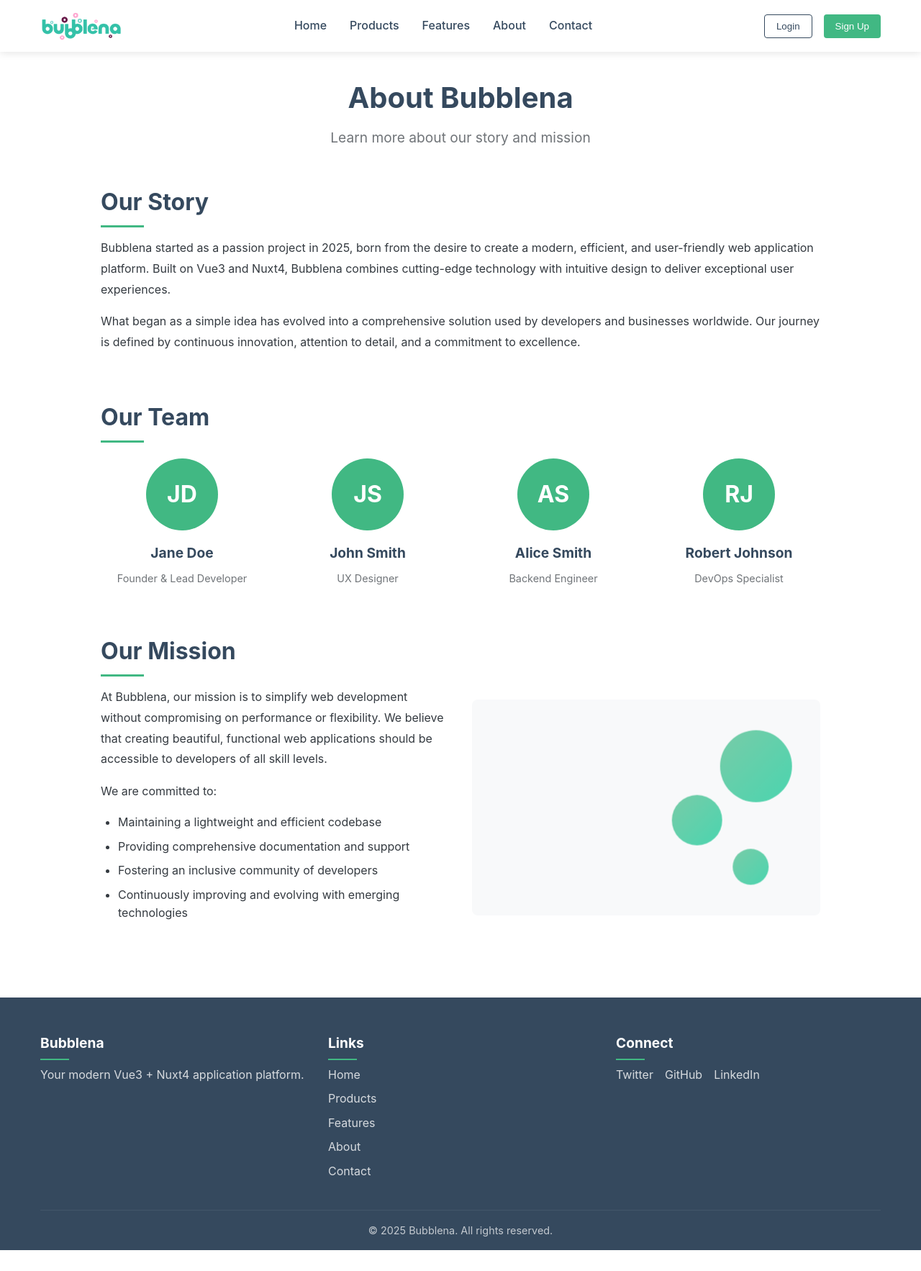
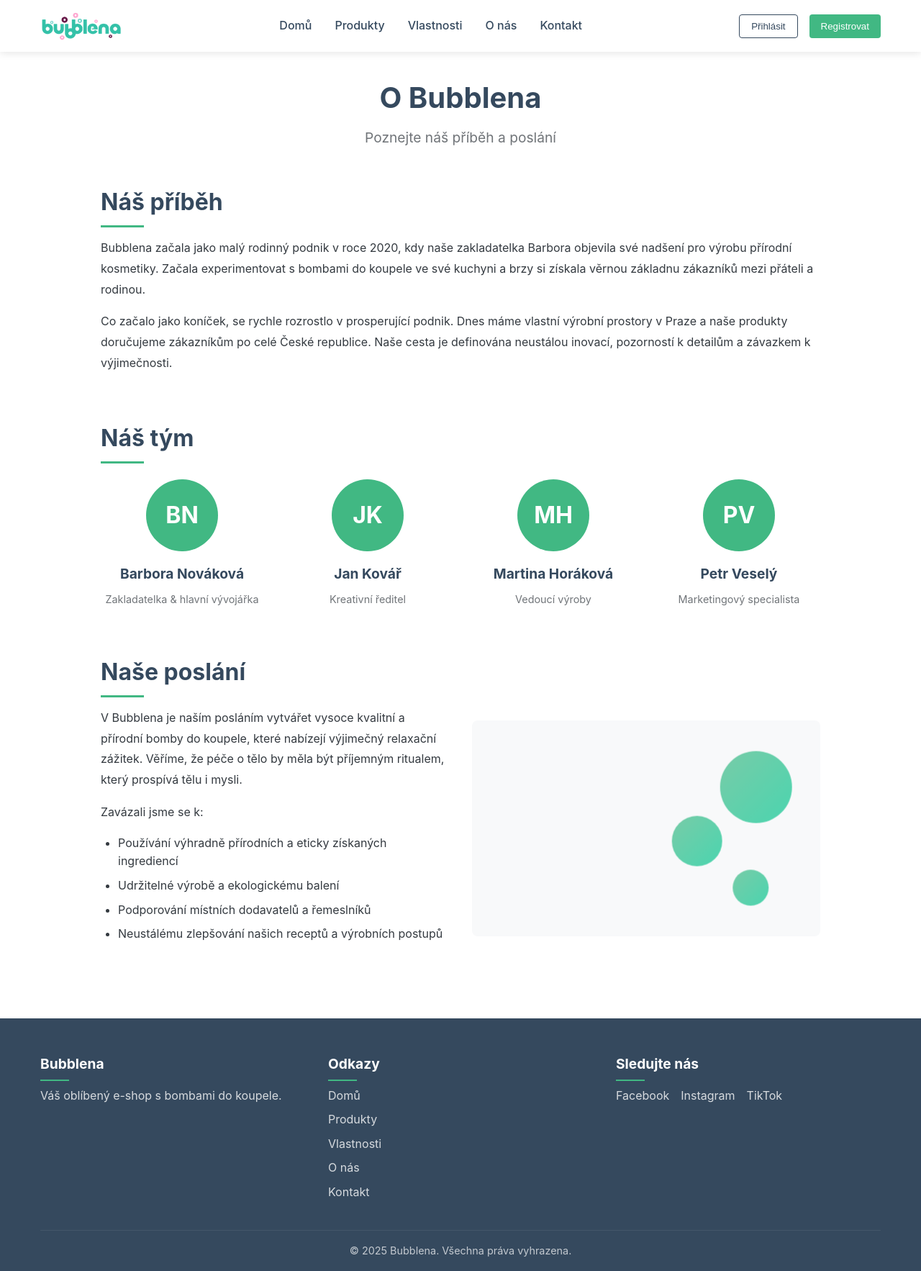
Before and after one commit to SorrySatori/bubblena-fe, a Nuxt app: page /about in a window 1280 px wide. Shown: the whole page at 72% size. Before the commit the page ends 1737 px from the top, so only its background shows below. Built offline with nearby package versions, Linux system fonts and the light colour scheme.

Commit message:
fix: implement api keys and cz texts

```diff
--- a/components/AppNavigation.vue
+++ b/components/AppNavigation.vue
@@ -1,10 +1,10 @@
 <template>
   <nav class="nav-links">
-    <NuxtLink to="/" class="nav-link">Home</NuxtLink>
-    <NuxtLink to="/products" class="nav-link">Products</NuxtLink>
-    <NuxtLink to="/features" class="nav-link">Features</NuxtLink>
-    <NuxtLink to="/about" class="nav-link">About</NuxtLink>
-    <NuxtLink to="/contact" class="nav-link">Contact</NuxtLink>
+    <NuxtLink to="/" class="nav-link">Domů</NuxtLink>
+    <NuxtLink to="/products" class="nav-link">Produkty</NuxtLink>
+    <NuxtLink to="/features" class="nav-link">Vlastnosti</NuxtLink>
+    <NuxtLink to="/about" class="nav-link">O nás</NuxtLink>
+    <NuxtLink to="/contact" class="nav-link">Kontakt</NuxtLink>
   </nav>
 </template>
 
--- a/layouts/default.vue
+++ b/layouts/default.vue
@@ -9,8 +9,8 @@
         </div>
         <AppNavigation />
         <div class="auth-buttons">
-          <button class="login-btn">Login</button>
-          <button class="signup-btn">Sign Up</button>
+          <button class="login-btn">Přihlásit</button>
+          <button class="signup-btn">Registrovat</button>
         </div>
       </div>
     </header>
@@ -24,32 +24,32 @@
         <div class="footer-content">
           <div class="footer-section">
             <h3>Bubblena</h3>
-            <p>Your modern Vue3 + Nuxt4 application platform.</p>
+            <p>Váš oblíbený e-shop s bombami do koupele.</p>
           </div>
 
           <div class="footer-section">
-            <h3>Links</h3>
+            <h3>Odkazy</h3>
             <ul>
-              <li><NuxtLink to="/">Home</NuxtLink></li>
-              <li><NuxtLink to="/products">Products</NuxtLink></li>
-              <li><NuxtLink to="/features">Features</NuxtLink></li>
-              <li><NuxtLink to="/about">About</NuxtLink></li>
-              <li><NuxtLink to="/contact">Contact</NuxtLink></li>
+              <li><NuxtLink to="/">Domů</NuxtLink></li>
+              <li><NuxtLink to="/products">Produkty</NuxtLink></li>
+              <li><NuxtLink to="/features">Vlastnosti</NuxtLink></li>
+              <li><NuxtLink to="/about">O nás</NuxtLink></li>
+              <li><NuxtLink to="/contact">Kontakt</NuxtLink></li>
             </ul>
           </div>
 
           <div class="footer-section">
-            <h3>Connect</h3>
+            <h3>Sledujte nás</h3>
             <div class="social-links">
-              <a href="#" class="social-link">Twitter</a>
-              <a href="#" class="social-link">GitHub</a>
-              <a href="#" class="social-link">LinkedIn</a>
+              <a href="#" class="social-link">Facebook</a>
+              <a href="#" class="social-link">Instagram</a>
+              <a href="#" class="social-link">TikTok</a>
             </div>
           </div>
         </div>
 
         <div class="footer-bottom">
-          <p>&copy; {{ new Date().getFullYear() }} Bubblena. All rights reserved.</p>
+          <p>&copy; {{ new Date().getFullYear() }} Bubblena. Všechna práva vyhrazena.</p>
         </div>
       </div>
     </footer>
--- a/nuxt.config.ts
+++ b/nuxt.config.ts
@@ -28,7 +28,8 @@ export default defineNuxtConfig({
   // Runtime config for API base URL
   runtimeConfig: {
     public: {
-      apiBase: process.env.NUXT_PUBLIC_API_BASE || 'http://localhost:3001/api'
+      apiBase: process.env.NUXT_PUBLIC_API_BASE || 'http://localhost:3001/api',
+      apiKey: process.env.NUXT_PUBLIC_API_KEY
     }
   }
 })
--- a/pages/about.vue
+++ b/pages/about.vue
@@ -1,62 +1,62 @@
 <template>
   <div class="about-page">
     <div class="page-header">
-      <h1>About Bubblena</h1>
-      <p>Learn more about our story and mission</p>
+      <h1>O Bubblena</h1>
+      <p>Poznejte náš příběh a poslání</p>
     </div>
 
     <div class="about-container">
       <div class="about-section">
-        <h2>Our Story</h2>
+        <h2>Náš příběh</h2>
         <p>
-          Bubblena started as a passion project in 2025, born from the desire to create a modern, efficient, and user-friendly web application platform. Built on Vue3 and Nuxt4, Bubblena combines cutting-edge technology with intuitive design to deliver exceptional user experiences.
+          Bubblena začala jako malý rodinný podnik v roce 2020, kdy naše zakladatelka Barbora objevila své nadšení pro výrobu přírodní kosmetiky. Začala experimentovat s bombami do koupele ve své kuchyni a brzy si získala věrnou základnu zákazníků mezi přáteli a rodinou.
         </p>
         <p>
-          What began as a simple idea has evolved into a comprehensive solution used by developers and businesses worldwide. Our journey is defined by continuous innovation, attention to detail, and a commitment to excellence.
+          Co začalo jako koníček, se rychle rozrostlo v prosperující podnik. Dnes máme vlastní výrobní prostory v Praze a naše produkty doručujeme zákazníkům po celé České republice. Naše cesta je definována neustálou inovací, pozorností k detailům a závazkem k výjimečnosti.
         </p>
       </div>
 
       <div class="team-section">
-        <h2>Our Team</h2>
+        <h2>Náš tým</h2>
         <div class="team-grid">
           <div class="team-member">
-            <div class="member-avatar">JD</div>
-            <h3>Jane Doe</h3>
-            <p>Founder & Lead Developer</p>
+            <div class="member-avatar">BN</div>
+            <h3>Barbora Nováková</h3>
+            <p>Zakladatelka & hlavní vývojářka</p>
           </div>
           <div class="team-member">
-            <div class="member-avatar">JS</div>
-            <h3>John Smith</h3>
-            <p>UX Designer</p>
+            <div class="member-avatar">JK</div>
+            <h3>Jan Kovář</h3>
+            <p>Kreativní ředitel</p>
           </div>
           <div class="team-member">
-            <div class="member-avatar">AS</div>
-            <h3>Alice Smith</h3>
-            <p>Backend Engineer</p>
+            <div class="member-avatar">MH</div>
+            <h3>Martina Horáková</h3>
+            <p>Vedoucí výroby</p>
           </div>
           <div class="team-member">
-            <div class="member-avatar">RJ</div>
-            <h3>Robert Johnson</h3>
-            <p>DevOps Specialist</p>
+            <div class="member-avatar">PV</div>
+            <h3>Petr Veselý</h3>
+            <p>Marketingový specialista</p>
           </div>
         </div>
       </div>
 
       <div class="mission-section">
-        <h2>Our Mission</h2>
+        <h2>Naše poslání</h2>
         <div class="mission-content">
           <div class="mission-text">
             <p>
-              At Bubblena, our mission is to simplify web development without compromising on performance or flexibility. We believe that creating beautiful, functional web applications should be accessible to developers of all skill levels.
+              V Bubblena je naším posláním vytvářet vysoce kvalitní a přírodní bomby do koupele, které nabízejí výjimečný relaxační zážitek. Věříme, že péče o tělo by měla být příjemným ritualem, který prospívá tělu i mysli.
             </p>
             <p>
-              We are committed to:
+              Zavázali jsme se k:
             </p>
             <ul>
-              <li>Maintaining a lightweight and efficient codebase</li>
-              <li>Providing comprehensive documentation and support</li>
-              <li>Fostering an inclusive community of developers</li>
-              <li>Continuously improving and evolving with emerging technologies</li>
+              <li>Používání výhradně přírodních a eticky získaných ingrediencí</li>
+              <li>Udržitelné výrobě a ekologickému balení</li>
+              <li>Podporování místních dodavatelů a řemeslníků</li>
+              <li>Neustálému zlepšování našich receptů a výrobních postupů</li>
             </ul>
           </div>
           <div class="mission-image">
--- a/pages/contact.vue
+++ b/pages/contact.vue
@@ -1,54 +1,54 @@
 <template>
   <div class="contact-page">
     <div class="page-header">
-      <h1>Contact Us</h1>
-      <p>Get in touch with the Bubblena team</p>
+      <h1>Kontaktujte nás</h1>
+      <p>Spojte se s týmem Bubblena</p>
     </div>
 
     <div class="contact-container">
       <div class="contact-form-section">
-        <h2>Send us a message</h2>
+        <h2>Pošlete nám zprávu</h2>
         <form class="contact-form" @submit.prevent="handleSubmit">
           <div class="form-group">
-            <label for="name">Name</label>
-            <input type="text" id="name" v-model="form.name" placeholder="Your name" required />
+            <label for="name">Jméno</label>
+            <input type="text" id="name" v-model="form.name" placeholder="Vaše jméno" required />
           </div>
 
           <div class="form-group">
             <label for="email">Email</label>
-            <input type="email" id="email" v-model="form.email" placeholder="Your email address" required />
+            <input type="email" id="email" v-model="form.email" placeholder="Váš email" required />
           </div>
 
           <div class="form-group">
-            <label for="subject">Subject</label>
-            <input type="text" id="subject" v-model="form.subject" placeholder="Message subject" required />
+            <label for="subject">Předmět</label>
+            <input type="text" id="subject" v-model="form.subject" placeholder="Předmět zprávy" required />
           </div>
 
           <div class="form-group">
-            <label for="message">Message</label>
-            <textarea id="message" v-model="form.message" placeholder="Your message" rows="5" required></textarea>
+            <label for="message">Zpráva</label>
+            <textarea id="message" v-model="form.message" placeholder="Vaše zpráva" rows="5" required></textarea>
           </div>
 
-          <button type="submit" class="submit-button">Send Message</button>
+          <button type="submit" class="submit-button">Odeslat zprávu</button>
         </form>
       </div>
 
       <div class="contact-info-section">
-        <h2>Contact Information</h2>
+        <h2>Kontaktní informace</h2>
         <div class="info-item">
           <div class="info-icon">📍</div>
           <div>
-            <h3>Address</h3>
-            <p>123 Bubble Street, Tech Valley</p>
-            <p>San Francisco, CA 94103</p>
+            <h3>Adresa</h3>
+            <p>Bublinková 123</p>
+            <p>110 00 Praha 1</p>
           </div>
         </div>
 
         <div class="info-item">
           <div class="info-icon">📞</div>
           <div>
-            <h3>Phone</h3>
-            <p>+1 (555) 123-4567</p>
+            <h3>Telefon</h3>
+            <p>+420 123 456 789</p>
           </div>
         </div>
 
@@ -56,22 +56,22 @@
           <div class="info-icon">✉️</div>
           <div>
             <h3>Email</h3>
-            <p>info@bubblena.com</p>
-            <p>support@bubblena.com</p>
+            <p>info@bubblena.cz</p>
+            <p>objednavky@bubblena.cz</p>
           </div>
         </div>
 
         <div class="social-links">
-          <h3>Follow Us</h3>
+          <h3>Sledujte nás</h3>
           <div class="social-icons">
             <a href="#" class="social-icon">
-              <span>Twitter</span>
+              <span>Facebook</span>
             </a>
             <a href="#" class="social-icon">
-              <span>LinkedIn</span>
+              <span>Instagram</span>
             </a>
             <a href="#" class="social-icon">
-              <span>GitHub</span>
+              <span>TikTok</span>
             </a>
           </div>
         </div>
@@ -92,7 +92,7 @@ const form = ref({
 
 const handleSubmit = () => {
   // This would typically connect to a backend API
-  alert('Thank you for your message! We will get back to you soon.')
+  alert('Děkujeme za Vaši zprávu! Brzy se Vám ozvěme.')
 
   // Reset form
   form.value = {
--- a/pages/features.vue
+++ b/pages/features.vue
@@ -1,56 +1,56 @@
 <template>
   <div class="features-page">
     <div class="page-header">
-      <h1>Features</h1>
-      <p>Discover what makes Bubblena special</p>
+      <h1>Vlastnosti</h1>
+      <p>Objevte, co dělá Bubblena výjimečnou</p>
     </div>
 
     <div class="features-container">
       <div class="feature-item">
-        <div class="feature-icon">🚀</div>
+        <div class="feature-icon">🌿</div>
         <div class="feature-content">
-          <h2>Lightning Fast Performance</h2>
-          <p>Built with Vue3 and Nuxt4, Bubblena delivers exceptional speed and responsiveness. The optimized build process ensures minimal load times and smooth user experiences across all devices.</p>
+          <h2>Přírodní ingredience</h2>
+          <p>Naše bomby do koupele jsou vyrobené výhradně z přírodních surovin. Používáme jen to nejlepší, aby vaše pokožka dostala tu nejkvalitnější péči bez zbytečných chemikálií.</p>
         </div>
       </div>
 
       <div class="feature-item">
-        <div class="feature-icon">🛠️</div>
+        <div class="feature-icon">🛁</div>
         <div class="feature-content">
-          <h2>Easy Customization</h2>
-          <p>Bubblena's modular architecture makes it simple to customize and extend. With clean component separation and intuitive styling options, you can adapt the platform to your specific needs without hassle.</p>
+          <h2>Dlouhotrvající aroma</h2>
+          <p>Naše bomby do koupele jsou navržené tak, aby uvolňovaly své aroma postupně. Díky tomu si můžete užít relaxační koupel s vůní, která vydrží po celou dobu vašeho odpočinku.</p>
         </div>
       </div>
 
       <div class="feature-item">
-        <div class="feature-icon">📱</div>
+        <div class="feature-icon">🌈</div>
         <div class="feature-content">
-          <h2>Responsive Design</h2>
-          <p>Every element of Bubblena is designed to work flawlessly across all screen sizes and devices. From mobile phones to large desktop monitors, your content will always look its best.</p>
+          <h2>Pestrobarevné efekty</h2>
+          <p>Koupel s našimi bombami je zážitek i pro oči. Sledujte, jak se ve vodě rozpouští a vytvářejí okouzlující barevné vzory, které promění vaši koupel v umělecké dílo.</p>
         </div>
       </div>
 
       <div class="feature-item">
-        <div class="feature-icon">🔒</div>
+        <div class="feature-icon">💕</div>
         <div class="feature-content">
-          <h2>Built-in Security</h2>
-          <p>Security is a priority with Bubblena. The platform includes robust authentication systems, data encryption, and protection against common web vulnerabilities.</p>
+          <h2>Péče o pokožku</h2>
+          <p>Naše bomby do koupele obsahují vysoce kvalitní oleje a másla, která pečují o vaši pokožku. Po koupeli bude vaše kůže jemná, hydratovaná a výživně ošetřená.</p>
         </div>
       </div>
 
       <div class="feature-item">
-        <div class="feature-icon">📊</div>
+        <div class="feature-icon">🎁</div>
         <div class="feature-content">
-          <h2>Advanced Analytics</h2>
-          <p>Gain valuable insights with Bubblena's integrated analytics. Track user behavior, monitor performance metrics, and make data-driven decisions to optimize your application.</p>
+          <h2>Luxusní dárkové balení</h2>
+          <p>Hledáte originální dárek? Naše bomby do koupele nabízíme v elegantním dárkovém balení, které potěší každého milovníka relaxace a péče o tělo.</p>
         </div>
       </div>
 
       <div class="feature-item">
-        <div class="feature-icon">🔄</div>
+        <div class="feature-icon">💚</div>
         <div class="feature-content">
-          <h2>Seamless Integration</h2>
-          <p>Connect Bubblena with your favorite tools and services. The platform offers straightforward integration with popular APIs, databases, and third-party services.</p>
+          <h2>Ekologické balení</h2>
+          <p>Záleží nám na životním prostředí, proto jsou všechny naše obaly recyklovatelné nebo biologicky rozložitelné. Užijte si své bomby do koupele s čistým svědomím.</p>
         </div>
       </div>
     </div>
--- a/pages/index.vue
+++ b/pages/index.vue
@@ -3,11 +3,11 @@
     <main>
       <div class="hero-section">
         <div class="hero-content">
-          <h1>Welcome to <span class="brand">Bubblena</span></h1>
-          <p class="tagline">Your modern Vue3 + Nuxt4 application</p>
+          <h1><span class="brand">Bubblena</span></h1>
+          <p class="tagline">Váš oblíbený e-shop s bombami do koupele</p>
           <div class="cta-buttons">
-            <NuxtLink to="/products" class="cta-primary">View Products</NuxtLink>
-            <a href="#" class="cta-secondary">Learn More</a>
+            <NuxtLink to="/products" class="cta-primary">Prohlédnout produkty</NuxtLink>
+            <a href="#" class="cta-secondary">Dozvědět se více</a>
           </div>
         </div>
         <div class="hero-image">
@@ -18,22 +18,22 @@
       </div>
 
       <div class="features-section">
-        <h2>Key Features</h2>
+        <h2>Naše přednosti</h2>
         <div class="features-grid">
           <div class="feature-card">
-            <div class="feature-icon">🚀</div>
-            <h3>Lightning Fast</h3>
-            <p>Built with Vue3 and Nuxt4 for optimal performance</p>
+            <div class="feature-icon">🛁</div>
+            <h3>Přírodní ingredience</h3>
+            <p>Všechny naše produkty jsou vyrobeny z přírodních surovin</p>
           </div>
           <div class="feature-card">
-            <div class="feature-icon">🛠️</div>
-            <h3>Easy to Customize</h3>
-            <p>Flexible components and styling options</p>
+            <div class="feature-icon">🌿</div>
+            <h3>Bez testů na zvířatech</h3>
+            <p>Jsme hrdí na etický přístup k výrobě kosmetiky</p>
           </div>
           <div class="feature-card">
-            <div class="feature-icon">📱</div>
-            <h3>Responsive Design</h3>
-            <p>Looks great on all devices and screen sizes</p>
+            <div class="feature-icon">🎁</div>
+            <h3>Ideální dárek</h3>
+            <p>Naše bomby do koupele potěší každého milovníka relaxace</p>
           </div>
         </div>
       </div>
--- a/pages/products.vue
+++ b/pages/products.vue
@@ -1,23 +1,23 @@
 <template>
   <div class="products-page">
     <div class="container">
-      <h1 class="page-title">Our Products</h1>
+      <h1 class="page-title">Naše produkty</h1>
 
       <!-- Loading state -->
       <div v-if="loading" class="loading-container">
         <div class="loading-spinner"></div>
-        <p>Loading products...</p>
+        <p>Načítání produktů...</p>
       </div>
 
       <!-- Error state -->
       <div v-else-if="error" class="error-message">
         <p>{{ error }}</p>
-        <button @click="fetchProducts" class="retry-button">Try Again</button>
+        <button @click="fetchProducts" class="retry-button">Zkusit znovu</button>
       </div>
 
       <!-- No products state -->
       <div v-else-if="products.length === 0" class="no-products">
-        <p>No products found.</p>
+        <p>Žádné produkty nebyly nalezeny.</p>
       </div>
 
       <!-- Products grid -->
@@ -25,7 +25,7 @@
         <div v-for="product in products" :key="product.id" class="product-card">
           <div class="product-image">
             <img :src="product.imageUrl || '/images/product-placeholder.jpg'" :alt="product.name">
-            <span v-if="!product.inStock" class="out-of-stock-badge">Out of Stock</span>
+            <span v-if="!product.inStock" class="out-of-stock-badge">Vyprodáno</span>
           </div>
           <div class="product-info">
             <h3 class="product-name">{{ product.name }}</h3>
@@ -33,7 +33,7 @@
             <div class="product-footer">
               <span class="product-price">${{ product.price.toFixed(2) }}</span>
               <button class="add-to-cart-btn" :disabled="!product.inStock">
-                {{ product.inStock ? 'Add to Cart' : 'Out of Stock' }}
+                {{ product.inStock ? 'Přidat do košíku' : 'Vyprodáno' }}
               </button>
             </div>
           </div>
--- a/pages/test.vue
+++ b/pages/test.vue
@@ -1,7 +1,7 @@
 <template>
   <div class="test-page">
-    <h1>Test Page</h1>
-    <p>This is a simple test page to verify rendering works correctly.</p>
+    <h1>Testovací stránka</h1>
+    <p>Toto je jednoduchá testovací stránka pro ověření správného zobrazení.</p>
   </div>
 </template>
 
```
Also changed, not shown: composables/useProducts.ts (+14 -2 lines).
